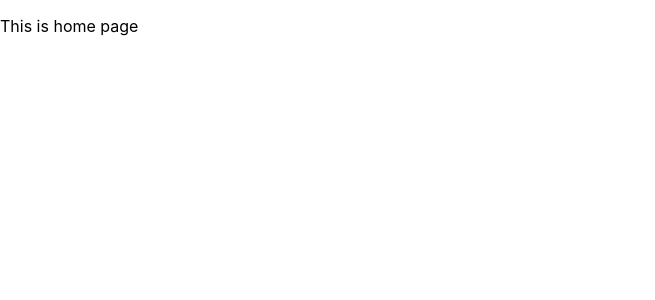
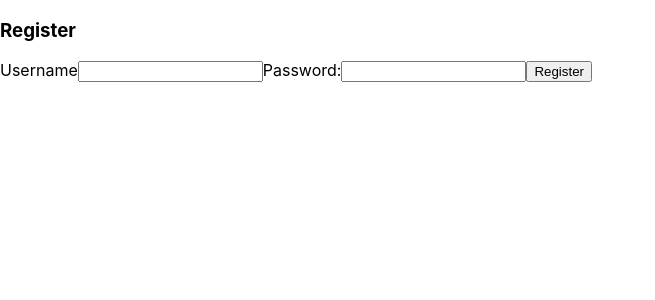
Before and after one commit to CourTeous33/Meetings-Finder, a React (Create React App) app in the folder app/: page /regist in a window 1280 px wide. Shown: the top 300 px of the page, without its empty margins (0-655 px from the left). Built offline with nearby package versions, Linux system fonts and the light colour scheme.

Commit message:
add Registration page

```diff
--- a/app/src/App.js
+++ b/app/src/App.js
@@ -6,12 +6,16 @@ import {
     Link
 } from "react-router-dom";
 import './App.css';
-import ProfileContainer from './components/profile/ProfileContainer'
+import ProfileContainer from './components/profile/ProfileContainer';
+import Registration from "./components/Registration";
 
 function App() {
     return (
         <Router>
             <Switch>
+                <Route path={"/regist"}>
+                    <Registration />
+                </Route>
                 <Route path="/profile">
                     <ProfileContainer />
                 </Route>
--- a/app/src/components/Registration.js
+++ b/app/src/components/Registration.js
@@ -0,0 +1,39 @@
+import React, { Component } from "react";
+import ReactDOM from 'react-dom';
+
+class Registration extends Component {
+    constructor(props) {
+        super(props);
+        this.state = {
+            field: {}
+        };
+        this.handleSubmit = this.handleSubmit.bind(this);
+    }
+    handleSubmit(event) {
+        alert("Your registration is submitted");
+        event.preventDefault();
+    }
+
+    render() {
+        return (
+            <div className={"registrationTable"} >
+                <h3>Register</h3>
+                <form method="post" name="registrationForm" onSubmit={this.handleSubmit}>
+                    <label>
+                        Username
+                        <input type="text" name = "username" value={this.state.field.username}/>
+                    </label>
+                    <label>
+                        Password:
+                        <input type="text" name = "password" value={this.state.field.password}/>
+                    </label>
+                    <label>
+                        <input type="submit" className="button" value="Register"/>
+                    </label>
+                </form>
+            </div>
+        );
+    }
+}
+
+export default Registration;
```
Also changed, not shown: 1 other file (tests, documents, lock files or other folders).
